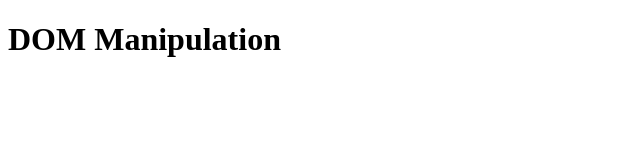
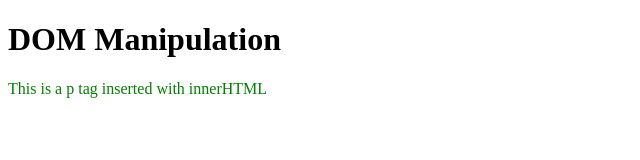
Before and after one commit to Lexicon-LTU-2024/lecture-4-july, a plain HTML site: page index.html in a window 1280 px wide. Shown: the whole page, without its empty margins (0-640 px from the left). Drawn offline with Linux system fonts and the light colour scheme.

Commit message:
add more examples

```diff
--- a/index.html
+++ b/index.html
@@ -8,6 +8,13 @@
   </head>
   <body>
     <h1>DOM Manipulation</h1>
+    <!-- ########## innerHTML ########## -->
+    <div class="content"></div>
+
+    <!-- ########## getAttribute, setAttribute, removeAttribute ########## -->
+    <!-- <figure>
+      <img class="image" src="assets/background1.jpg" alt="City Image" />
+    </figure> -->
 
     <!-- ########## insertAdjecentElement ########## -->
     <!-- <main class="main-content">
--- a/index.js
+++ b/index.js
@@ -1,3 +1,12 @@
+// ########## innerHTML ##########
+
+const innerHtmlOfDiv = `<p class="paragraph">This is a p tag inserted with innerHTML</p>`;
+const div = document.querySelector(".content");
+div.innerHTML = innerHtmlOfDiv;
+
+const p = document.querySelector(".paragraph");
+console.log(p);
+
 // ########## getElementById ##########
 // const mainContainer = document.getElementById("main-container");
 // console.log(mainContainer);
@@ -104,9 +113,21 @@
 
 // ########## classList ##########
 
-// ########## getAttribute, setAttribute ##########
+// ########## getAttribute, setAttribute, removeAttribute ##########
+// const image = document.querySelector(".image");
+// console.log(image.getAttribute("src"));
+// console.log(image.getAttribute("alt"));
 
-// ########## removeAttribute ##########
+// image.setAttribute("src", "assets/backgroundDessert.jpg");
+// image.setAttribute("alt", "Desser");
+
+// console.log(image.getAttribute("src"));
+// console.log(image.getAttribute("alt"));
+
+// image.setAttribute("width", "400px");
+
+// image.removeAttribute("alt");
+// console.log(image.getAttribute("alt"));
 
 // ########## tagName ##########
 
```
Also changed, not shown: 1 other file.
